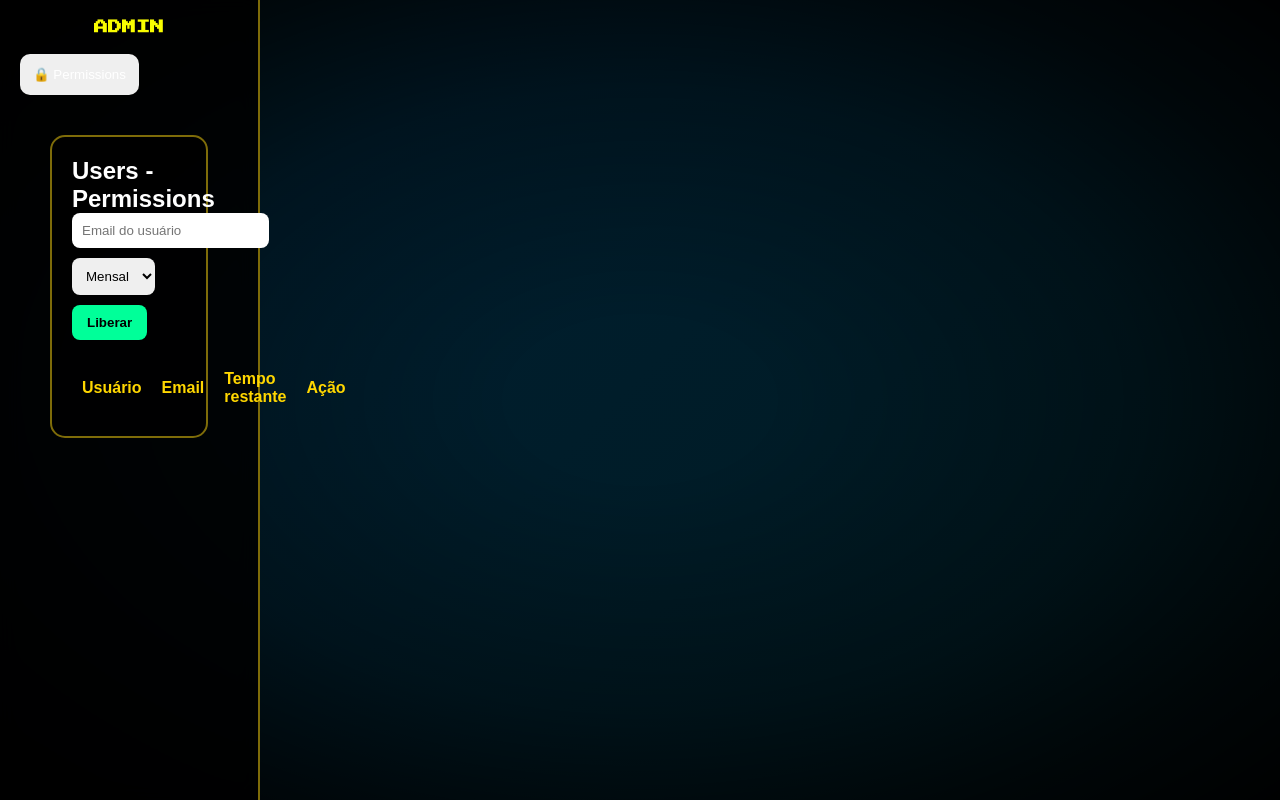
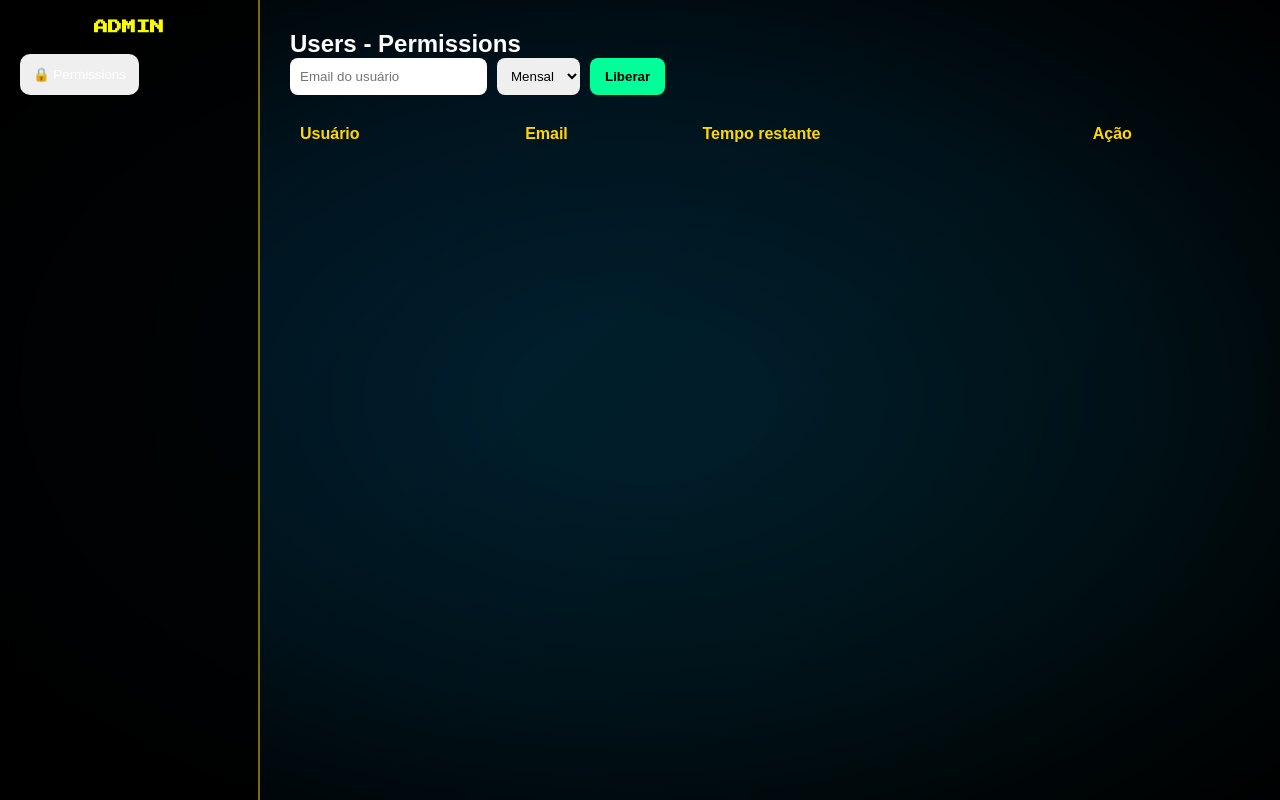
Before and after one commit to luismetzker/Arcryx-X-Pegalabyte, a website: page public/admin.html in a window 1280 px wide. Drawn offline with Linux system fonts and the light colour scheme; no server answers.

Commit message:
update 09/06/2026 19:44:50,47

```diff
--- a/public/admin.html
+++ b/public/admin.html
@@ -175,14 +175,14 @@ tr:hover{
 
 <div class="sidebar">
     <h1>ADMIN</h1>
+
     <button class="menu-item" onclick="window.location.href='admin.html'">
-    🔒 Permissions
+        🔒 Permissions
     </button>
+</div>
 
 <!-- CONTENT -->
 <div class="content">
-
-<div class="card">
 
     <h2>Users - Permissions</h2>
 
```
